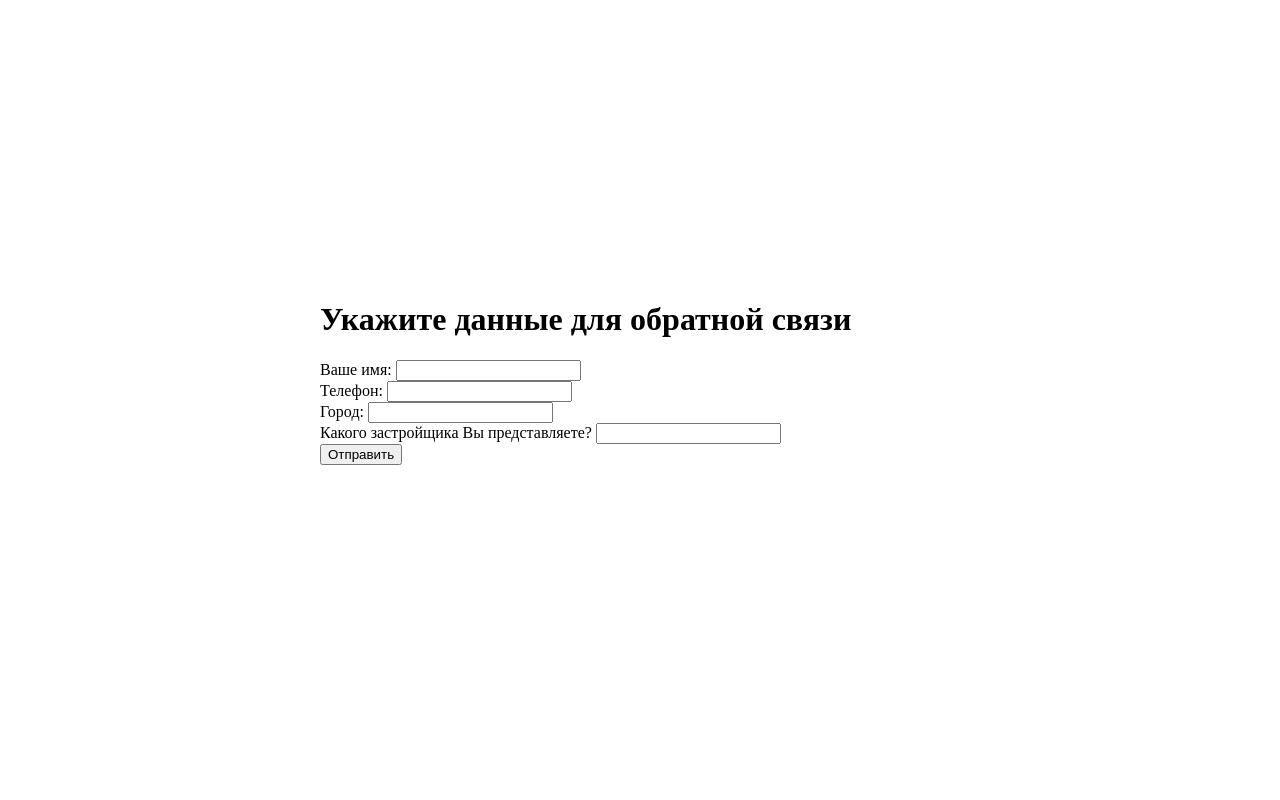
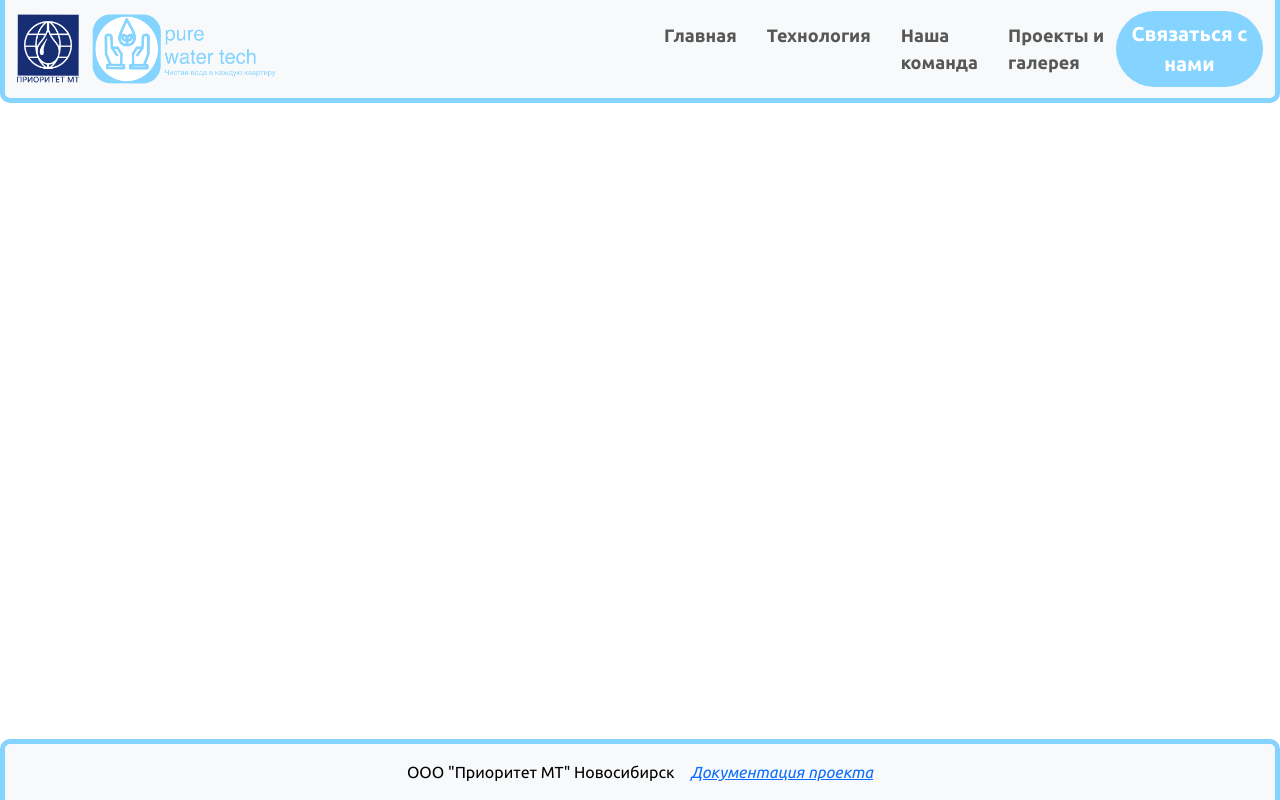
Before and after one commit to sinooox/PureWaterTech, a Flask app: page / in a window 1280 px wide. Run offline with Flask 3, Linux system fonts and the light colour scheme.

Commit message:
without content

```diff
--- a/server.py
+++ b/server.py
@@ -2,14 +2,33 @@ import threading
 from flask import Flask, render_template, redirect, url_for, request
 from query import insert
 from bot import start, new_request
-
 
 application = Flask(__name__)
 
 
 @application.route('/')
 def main_page():
-    return render_template('test.html')
+    return render_template('index.html', title='PW Tech')
+
+
+@application.route('/technology')
+def technology():
+    return render_template('technology.html', title='Технология')
+
+
+@application.route('/team')
+def team():
+    return render_template('team.html', title='Команда')
+
+
+@application.route('/projects')
+def projects():
+    return render_template('projects.html', title='Проекты')
+
+
+@application.route('/contact')
+def contact():
+    return render_template('contact.html', title='Связаться с нами')
 
 
 @application.route('/submit', methods=['POST'])
@@ -27,11 +46,7 @@ def submit_form():
 
 
 def start_server():
-    while True:
-        try:
-            application.run(port=8080)
-        except Exception as error:
-            print(error)
+    application.run(port=8080)
 
 
 if __name__ == '__main__':
--- a/static/style.css
+++ b/static/style.css
@@ -1,11 +1,56 @@
-div.feedback {
-    margin: 0;
-    text-align: left;
-    position: absolute;
-    top: 40%;
-    bottom: 50%;
-    left: 50%;
-    right: 50%;
-    margin-right: -50%;
-    transform: translate(-50%, -50%)
+.navbar {
+	border-bottom-left-radius: 10px;
+	border-bottom-right-radius: 10px;
+	border-bottom: 5px inset #85d4ff;
+	border-left: 5px solid #85d4ff;
+	border-right: 5px solid #85d4ff;
 }
+
+.page-footer {
+	border-top-left-radius: 10px;
+	border-top-right-radius: 10px;
+	border-top: 5px outset #85d4ff;
+	border-left: 5px solid #85d4ff;
+	border-right: 5px solid #85d4ff;
+}
+
+.navbar-brand {
+	max-width: 50%;
+}
+
+.nav-link {
+	margin-right: var(--nav-link-margin-right);
+	font-size: 18px;
+	font-family: "Ubuntu", sans-serif;
+	font-weight: 700;
+	font-style: normal;
+	font-optical-sizing: auto;
+}
+
+.contact-button {
+	background-color: #85d4ff;
+	color: white;
+	font-size: 20px;
+	transition: background-color 0.3s;
+}
+
+.contact-button:hover {
+	color: white;
+	background-color: #172e74;
+}
+
+.footer-text {
+	font-size: 16px;
+	font-family: "Ubuntu", sans-serif;
+	font-weight: 400;
+	font-style: normal;
+	font-optical-sizing: auto;
+}
+
+.doclink {
+	font-size: 16px;
+	font-family: "Ubuntu", sans-serif;
+	font-weight: 400;
+	font-style: italic;
+	font-optical-sizing: auto;
+}
--- /dev/null
+++ b/templates/index.html
@@ -0,0 +1,9 @@
+{% extends "layout.html" %}
+
+{% block base %}
+{% endblock %}
+
+{% block content %}
+<body>
+</body>
+{% endblock %}
--- /dev/null
+++ b/templates/layout.html
@@ -0,0 +1,85 @@
+<!DOCTYPE html>
+<html lang="ru">
+
+<head>
+	{% block base %}
+	{% endblock %}
+	<meta charset="utf-8">
+	<meta name="viewport" content="width=device-width, initial-scale=1">
+	<title>{{ title }}</title>
+	<link rel="preconnect" href="https://fonts.googleapis.com">
+	<link rel="preconnect" href="https://fonts.gstatic.com" crossorigin>
+	<link rel="stylesheet" href="https://cdn.jsdelivr.net/npm/bootstrap@5.3.3/dist/css/bootstrap.min.css">
+	<link
+		href="https://fonts.googleapis.com/css2?family=Ubuntu:ital,wght@0,300;0,400;0,500;0,700;1,300;1,400;1,500;1,700&display=swap"
+		rel="stylesheet">
+	<link rel="stylesheet" href="../static/style.css">
+	<link rel="shortcut icon" href="../static/images/favicon.ico" type="image/x-icon">
+</head>
+
+<header>
+	<nav class="navbar navbar-expand-lg navbar-light bg-light">
+		<div class="container-fluid">
+			<div class="navbar-brand">
+				<img src="../static/images/priorityMT.png" alt="" width="10%" height="auto">
+				<span style="margin: 0 3px;"></span>
+				<img src="../static/images/logoText.png" alt="" width="30%" height="auto">
+			</div>
+			<button class="navbar-toggler" type="button" data-bs-toggle="collapse" data-bs-target="#navbarNavAltMarkup"
+				aria-controls="navbarNavAltMarkup" aria-expanded="false" aria-label="Toggle navigation">
+				<span class="navbar-toggler-icon"></span>
+			</button>
+			<div class="collapse navbar-collapse" id="navbarNavAltMarkup">
+				<div class="navbar-nav">
+					<a class="nav-link" href="/">Главная</a>
+					<span style="margin: 0 7px;"></span>
+					<a class="nav-link" href="technology">Технология</a>
+					<span style="margin: 0 7px;"></span>
+					<a class="nav-link" href="team">Наша команда</a>
+					<span style="margin: 0 7px;"></span>
+					<a class="nav-link" href="projects">Проекты и галерея</a>
+				</div>
+				<div class="navbar-nav ms-auto">
+					<div class="nav-item">
+						<a class="nav-link contact-button btn btn-primary btn-lg rounded-pill" href="contact">Связаться
+							с
+							нами</a>
+					</div>
+				</div>
+			</div>
+		</div>
+	</nav>
+</header>
+
+<body>
+	<script src="https://cdn.jsdelivr.net/npm/bootstrap@5.3.3/dist/js/bootstrap.bundle.min.js"></script>
+	{% block content %}
+	{% endblock %}
+
+	<script>
+		function updateFooterPosition() {
+			const footer = document.querySelector('footer.page-footer');
+			const bodyHeight = document.body.scrollHeight;
+			const windowHeight = window.innerHeight;
+
+			if (bodyHeight < windowHeight) {
+				footer.classList.add('fixed-bottom');
+			} else {
+				footer.classList.remove('fixed-bottom');
+			}
+		}
+
+		window.addEventListener('DOMContentLoaded', updateFooterPosition);
+		window.addEventListener('resize', updateFooterPosition);
+		window.addEventListener('load', updateFooterPosition);
+	</script>
+</body>
+
+<footer class="page-footer font-medium text-black bg-light">
+	<div class="d-flex align-items-center justify-content-center py-3">
+		<div class="footer-text">ООО "Приоритет МТ" Новосибирск</div>
+		<div class="ms-3"><a class="doclink" href="/">Документация проекта</a></div>
+	</div>
+</footer>
+
+</html>
--- a/templates/test.html
+++ /dev/null
@@ -1,41 +0,0 @@
-<!DOCTYPE html>
-<html lang="ru">
-
-<head>
-    <meta charset="UTF-8">
-    <meta name="viewport" content="width=device-width, initial-scale=1.0">
-    <link rel="stylesheet" href="static/style.css">
-    <title>Test Form</title>
-    <script>
-        function validate_form() {
-            var name = document.getElementById('name').value;
-            var phone = document.getElementById('phone').value;
-            var city = document.getElementById('city').value;
-            var company = document.getElementById('company').value;
-
-            if (!name || !phone || !city || !company) {
-                alert('Пожалуйста, заполните все поля формы.');
-                return false;
-            }
-        }
-    </script>
-</head>
-
-<body>
-    <div class="feedback">
-        <h1>Укажите данные для обратной связи</h1>
-        <form action="/submit" method="post" onsubmit="return validate_form()">
-            <label for='name'>Ваше имя: </label>
-            <input type='text' id='name' name='name'><br>
-            <label for='phone'>Телефон: </label>
-            <input type='tel' id='phone' name='phone'><br>
-            <label for='city'>Город: </label>
-            <input type='text' id='city' name='city'><br>
-            <label for='company'>Какого застройщика Вы представляете? </label>
-            <input type='text' id='company' name='company'><br>
-            <input type='submit' value='Отправить'>
-        </form>
-    </div>
-</body>
-
-</html>
```
Also changed, not shown: bot.py (+5 -3 lines), templates/contact.html (added, +41 -0 lines), templates/projects.html (added, +10 -0 lines), templates/team.html (added, +11 -0 lines), templates/technology.html (added, +10 -0 lines), static/images/favicon.ico (added), static/images/logo.png (added), static/images/logoText.png (added), static/images/priorityMT.png (added).
